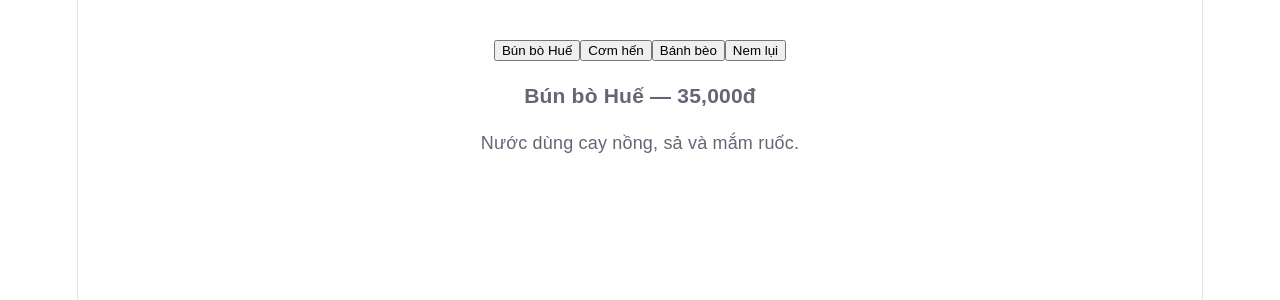
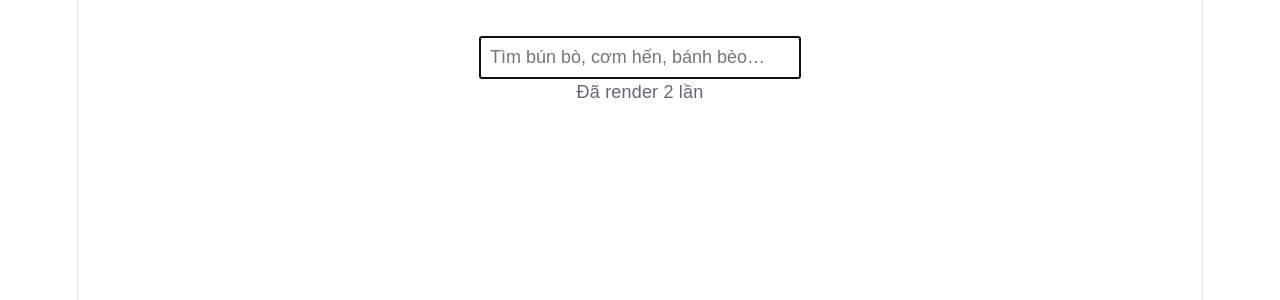
Before and after one commit to TranCongQuy/phu_xuan_react, a React (Vite) app: page / in a window 1280 px wide. Shown: the top 300 px of the page. Built offline with nearby package versions, Linux system fonts and the light colour scheme.

Commit message:
feat: Lab 3 Buổi 6 — useRef cho DOM và đếm render

```diff
--- a/src/App.tsx
+++ b/src/App.tsx
@@ -1,7 +1,7 @@
-import TrangMonAn from './features/food/TrangMonAn'
+import TimMonAn from './features/food/TimMonAn'
 
 function App() {
-  return <TrangMonAn />
+  return <TimMonAn />
 }
 
 export default App
--- /dev/null
+++ b/src/features/food/TimMonAn.tsx
@@ -0,0 +1,30 @@
+import { useRef, useEffect, useState } from 'react'
+
+function TimMonAn() {
+  const oTimKiemRef = useRef<HTMLInputElement>(null)
+  const [tuKhoa, setTuKhoa] = useState('')
+  const soLanRenderRef = useRef(0)
+
+  soLanRenderRef.current = soLanRenderRef.current + 1
+  console.log('TimMonAn đã render:', soLanRenderRef.current, 'lần')
+
+  useEffect(() => {
+    oTimKiemRef.current?.focus()
+  }, [])
+
+  return (
+    <div style={{ padding: '2rem', fontFamily: 'sans-serif' }}>
+      <input
+        ref={oTimKiemRef}
+        type="text"
+        value={tuKhoa}
+        onChange={(e) => setTuKhoa(e.target.value)}
+        placeholder="Tìm bún bò, cơm hến, bánh bèo…"
+        style={{ padding: '0.5rem', fontSize: '1rem', width: '300px' }}
+      />
+      <p>Đã render {soLanRenderRef.current} lần</p>
+    </div>
+  )
+}
+
+export default TimMonAn
```
